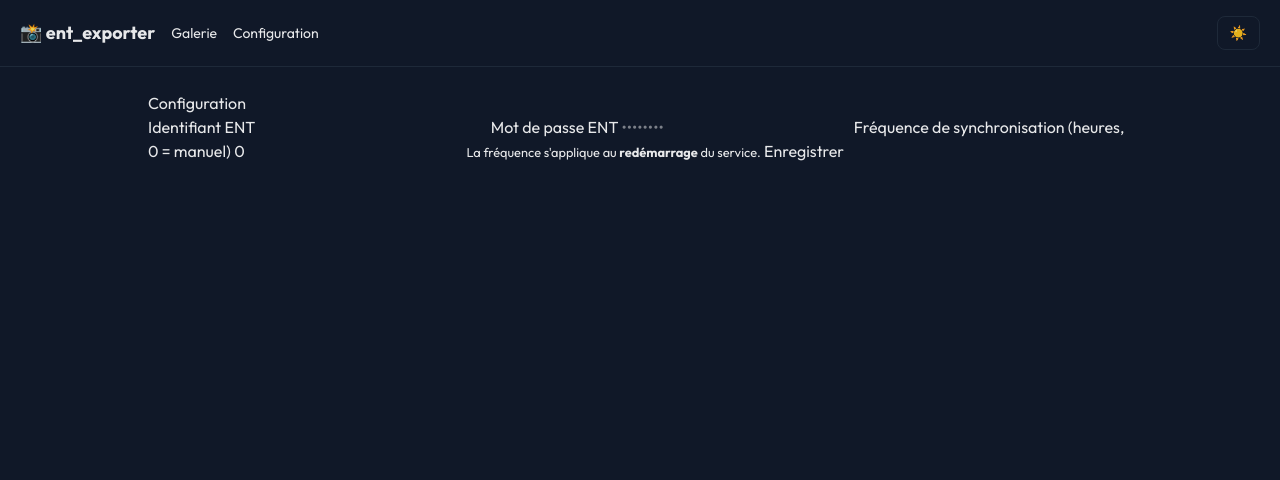
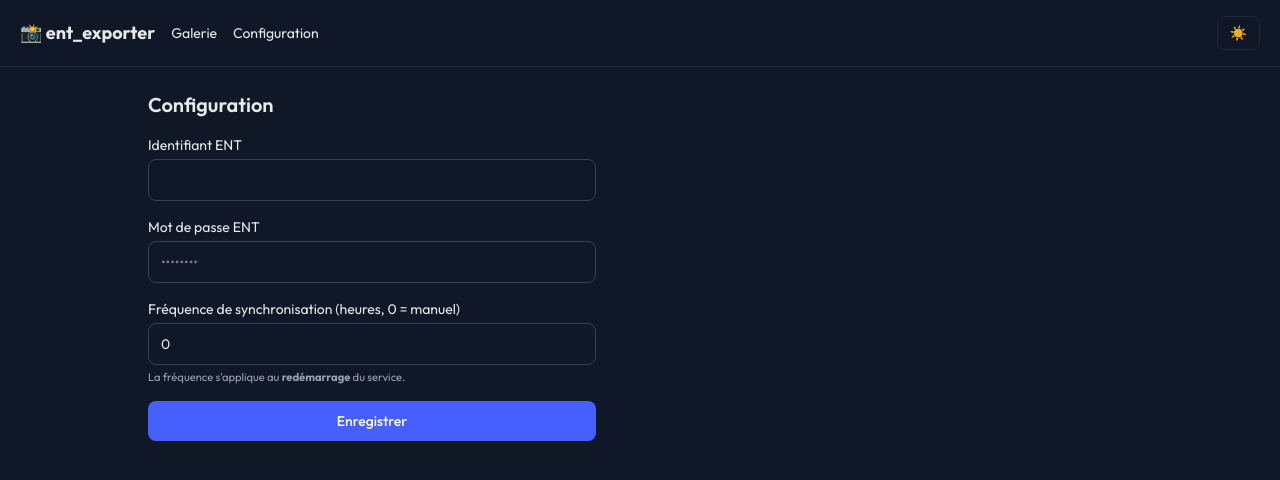
Before and after one commit to SckyzO/beneylu-photo-sync, a FastAPI app: page /config in a window 1280 px wide. Shown: the top 480 px of the page. Run offline with FastAPI, Linux system fonts and the light colour scheme; style sheets or scripts are compiled from the project's sources.

Commit message:
feat(web): cosmos config + login forms; rebuild cosmos.css

```diff
--- a/src/ent_exporter/web/templates/config.html
+++ b/src/ent_exporter/web/templates/config.html
@@ -1,17 +1,21 @@
 {% extends "base.html" %}
 {% block content %}
-<h2>Configuration</h2>
-<form method="post" action="/config" class="form">
-  <label>Identifiant ENT
-    <input type="text" name="login" value="{{ login }}" autocomplete="username">
+<h2 class="mb-4 text-xl font-semibold text-gray-800 dark:text-white/90">Configuration</h2>
+<form method="post" action="/config" class="flex max-w-md flex-col gap-4">
+  <label class="flex flex-col gap-1 text-sm">Identifiant ENT
+    <input type="text" name="login" value="{{ login }}" autocomplete="username"
+      class="rounded-lg border border-gray-300 bg-transparent px-3 py-2.5 text-sm focus:border-brand-300 focus:outline-none focus:ring-3 focus:ring-brand-500/10 dark:border-gray-700">
   </label>
-  <label>Mot de passe ENT {% if has_password %}<em>(déjà enregistré — laisser vide pour ne pas changer)</em>{% endif %}
-    <input type="password" name="password" autocomplete="new-password" placeholder="••••••••">
+  <label class="flex flex-col gap-1 text-sm">Mot de passe ENT {% if has_password %}<em class="text-gray-400">(déjà enregistré — laisser vide pour ne pas changer)</em>{% endif %}
+    <input type="password" name="password" autocomplete="new-password" placeholder="••••••••"
+      class="rounded-lg border border-gray-300 bg-transparent px-3 py-2.5 text-sm focus:border-brand-300 focus:outline-none focus:ring-3 focus:ring-brand-500/10 dark:border-gray-700">
   </label>
-  <label>Fréquence de synchronisation (heures, 0 = manuel)
-    <input type="number" name="sync_interval_hours" min="0" value="{{ sync_interval_hours }}">
-    <small>La fréquence s'applique au <strong>redémarrage</strong> du service.</small>
+  <label class="flex flex-col gap-1 text-sm">Fréquence de synchronisation (heures, 0 = manuel)
+    <input type="number" name="sync_interval_hours" min="0" value="{{ sync_interval_hours }}"
+      class="rounded-lg border border-gray-300 bg-transparent px-3 py-2.5 text-sm focus:border-brand-300 focus:outline-none focus:ring-3 focus:ring-brand-500/10 dark:border-gray-700">
+    <small class="text-gray-400">La fréquence s'applique au <strong>redémarrage</strong> du service.</small>
   </label>
-  <button type="submit">Enregistrer</button>
+  <button type="submit"
+    class="rounded-lg bg-brand-500 px-4 py-2.5 text-sm font-medium text-white hover:bg-brand-600">Enregistrer</button>
 </form>
 {% endblock %}
```
Also changed, not shown: src/ent_exporter/web/templates/login.html (+12 -6 lines), tests/web/test_app.py (+17 -0 lines).
